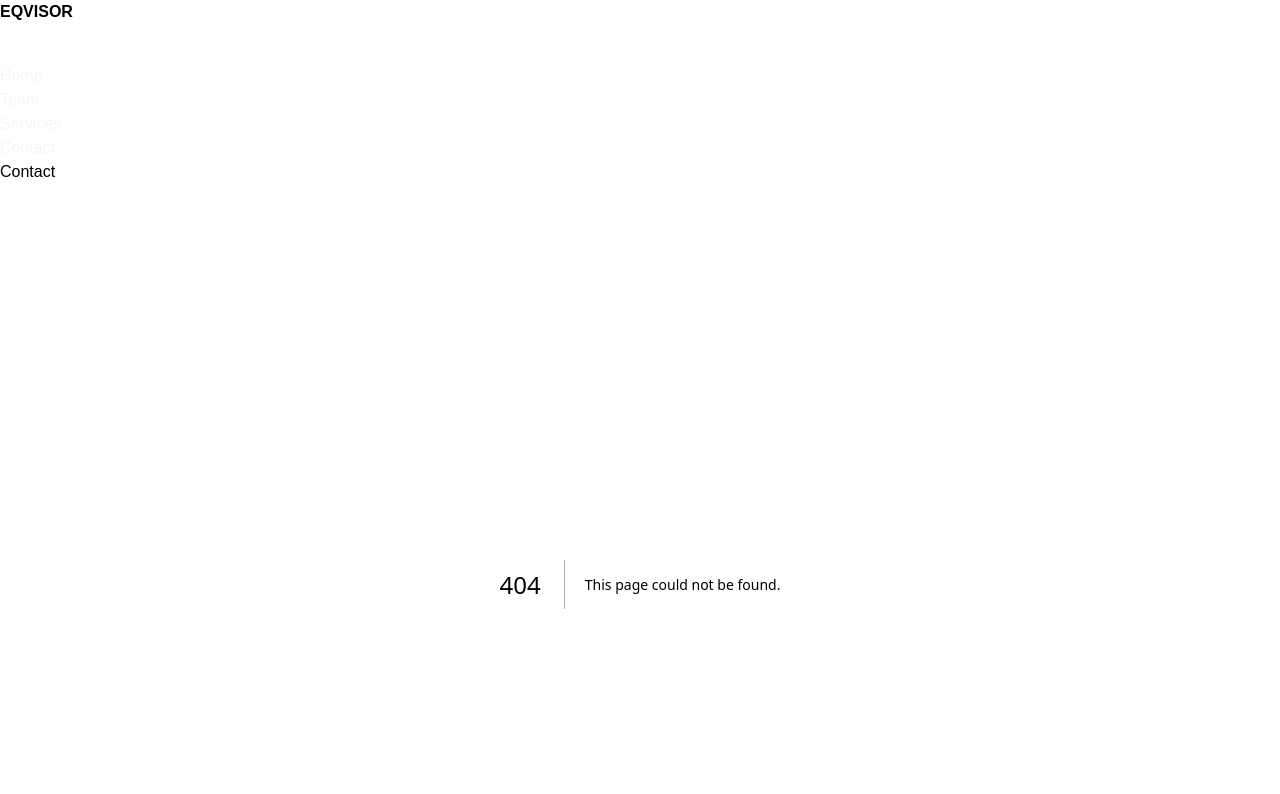
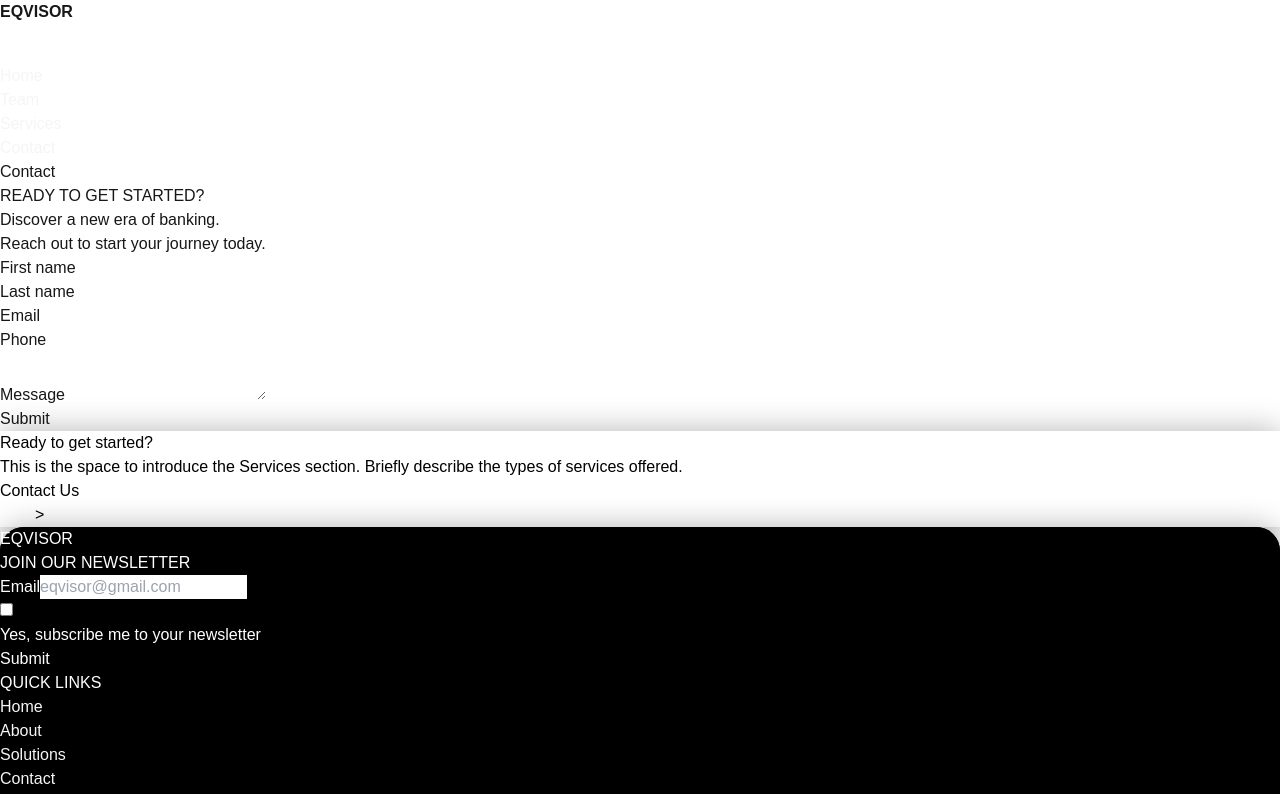
Before and after one commit to om0852/eqvisor, a Next.js app: page /contact in a window 1280 px wide. Before the commit this address had no page. Shown: the top 794 px of the page. Built offline with nearby package versions, Linux system fonts and the light colour scheme.

Commit message:
all build error solve

```diff
--- /dev/null
+++ b/src/app/contact/_components/input.jsx
@@ -0,0 +1,61 @@
+"use client";
+import React, { useState } from "react";
+
+const Input = ({ label, type, errormessage }) => {
+  const [error, setError] = useState(null);
+  const handleError = (e) => {
+    if (e.target.value) {
+      setError(null);
+    } else {
+      setError(errormessage);
+    }
+  };
+  return (
+    <div className="flex flex-col gap-2">
+      <label className="capitalize">{label}</label>
+      <input
+        className="border-[1px] h-[5vh] md:h-[7vh] px-3 rounded-full border-black outline-none bg-transparent"
+        name={label}
+        type={type}
+        onBlur={handleError}
+      />
+      {error != null && (
+        <p className="text-md text-red-700 flex flex-row items-center gap-2">
+          {" "}
+          <svg
+            xmlns="http://www.w3.org/2000/svg"
+            x="0px"
+            y="0px"
+            width="20"
+            height="20"
+            viewBox="0,0,256,256"
+          >
+            <g
+              fill="#f70a0a"
+              fillRule="nonzero"
+              stroke="none"
+              strokeWidth="1"
+              strokeLinecap="butt"
+              strokeLinejoin="miter"
+              strokeMiterlimit="10"
+              strokeDasharray=""
+              strokeDashoffset="0"
+              fontFamily="none"
+              fontWeight="none"
+              fontSize="none"
+              textAnchor="none"
+              style={{ mixBlendMode: " normal" }}
+            >
+              <g transform="scale(8.53333,8.53333)">
+                <path d="M15,3c-6.627,0 -12,5.373 -12,12c0,6.627 5.373,12 12,12c6.627,0 12,-5.373 12,-12c0,-6.627 -5.373,-12 -12,-12zM16,21h-2v-7h2zM15,11.5c-0.828,0 -1.5,-0.672 -1.5,-1.5c0,-0.828 0.672,-1.5 1.5,-1.5c0.828,0 1.5,0.672 1.5,1.5c0,0.828 -0.672,1.5 -1.5,1.5z"></path>
+              </g>
+            </g>
+          </svg>{" "}
+          {error}
+        </p>
+      )}
+    </div>
+  );
+};
+
+export default Input;
--- /dev/null
+++ b/src/app/contact/page.jsx
@@ -0,0 +1,63 @@
+"use client";
+import React, { useState } from "react";
+import Input from "./_components/input";
+import Footer from "@/components/Footer";
+
+const Page = () => {
+  const [error, setError] = useState(null);
+  const handleError = (e) => {
+    if (e.target.value) {
+      setError(null);
+    } else {
+      setError(errormessage);
+    }
+  };
+  return (
+    <>
+      <div className="w-full h-auto py-[15vh] bg-[#BDBDFF] px-[2vh] md:px-[10vh] overflow-hidden">
+        <div className="text-center mb-8">
+          <h1 className=" text-xl md:text-2xl font-semibold">
+            READY TO GET STARTED?
+          </h1>
+          <p className="text-2xl md:text-4xl mt-2">
+            Discover a new era of banking.
+            <br /> Reach out to start your journey today.
+          </p>
+        </div>
+        <form className="pt-[10vh] grid gap-4 grid-cols-1 md:grid-cols-2">
+          <Input
+            label="First name"
+            errormessage="Enter your first name"
+            type="text"
+          />
+          <Input
+            label="Last name"
+            errormessage="Enter your last name"
+            type="text"
+          />
+          <Input label="Email" errormessage="Enter your email" type="email" />
+          <Input
+            label="Phone"
+            errormessage="Enter your phone number"
+            type="tel"
+          />
+          <div className="md:col-span-2">
+            <label className="block mb-1">Message</label>
+            <textarea
+              onBlur={handleError}
+              className="border-[1px] w-full h-[15vh] px-3 rounded-2xl border-black outline-none bg-transparent"
+            ></textarea>
+          </div>
+          <div>
+            <button className="w-[40vh] h-[7vh] rounded-2xl bg-black text-white">
+              Submit
+            </button>
+          </div>
+        </form>
+      </div>
+      <Footer />
+    </>
+  );
+};
+
+export default Page;
--- a/src/app/services/page.jsx
+++ b/src/app/services/page.jsx
@@ -57,7 +57,7 @@ const Page = () => {
           ))}
         </div>
         <div>
-          <h1 className="text-5xl font-thin">We're good with numbers</h1>
+          <h1 className="text-5xl font-thin">We&apos;re good with numbers</h1>
           <div className="flex flex-row justify-between items-center py-5">
             <div>
               <h1 className="text-6xl font-bold">50,000</h1>
--- a/src/app/team/_components/Misson.jsx
+++ b/src/app/team/_components/Misson.jsx
@@ -5,11 +5,11 @@ const Misson = () => {
     <div className="w-full px-4 md:px-20 flex flex-col gap-2 py-20">
       <h1 className="text-xl font-semibold">OUR MISSION </h1>
       <p className=" w-full md:w-[50%]">
-        You can use this section to share the company's history or highlight a
+        You can use this section to share the company&apos;s history or highlight a
         particular feature that sets it apart from competitors. Let the writing
         speak for itself. Keep a consistent tone and voice throughout the
         website to stay true to the brand image and give visitors a taste of the
-        company’s values and personality.
+        company&apos;s values and personality.
       </p>
     </div>
   );
--- a/src/components/AboutUs.jsx
+++ b/src/components/AboutUs.jsx
@@ -6,8 +6,8 @@ const AboutUs = () => {
       <div className="py-[20vh] pl-[30px]  w-full md:px-[20vh]">
         <h1 className=" text-xl md:text-2xl font-semibold">About Us</h1>
         <p className=" text-2xl md:text-5xl w-[95%] md:w-[80%]">
-          This is a space to share more about the business: who's behind it,
-          what it does and what this site has to offer. It’s an opportunity to
+          This is a space to share more about the business: who&apos;s behind it,
+          what it does and what this site has to offer. It&apos;s an opportunity to
           tell the story behind the business or describe a special service or
           product it offers.
         </p>
```
